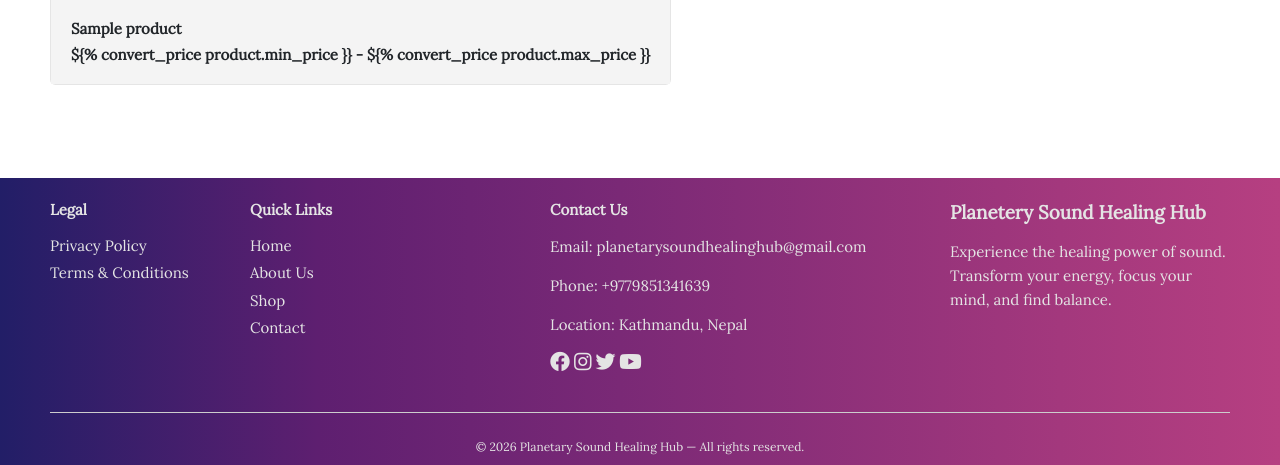
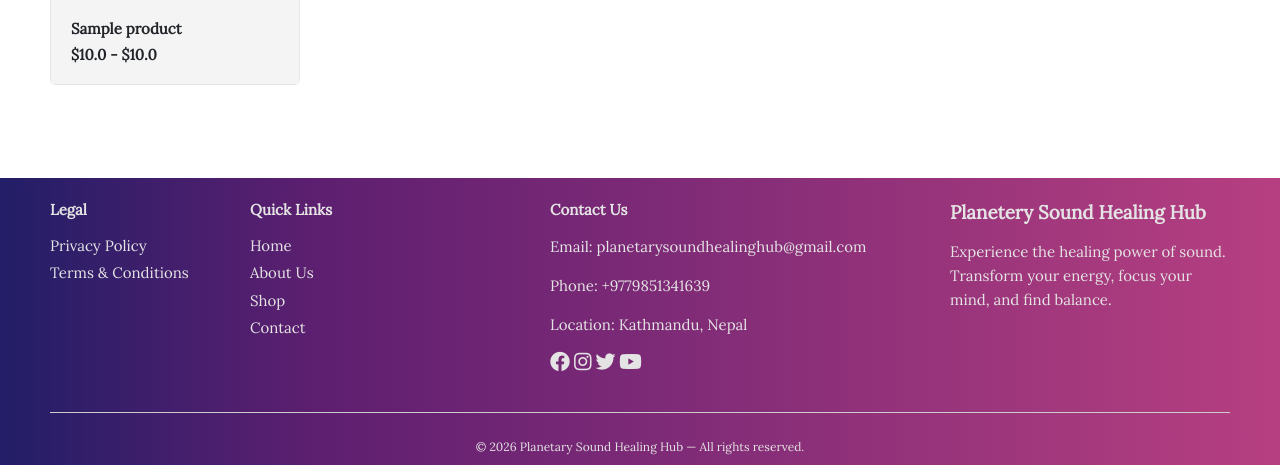
Before and after one commit to BELIEVER10/Django-Ecom, a Django app: page / in a window 1280 px wide. Shown: the part 2610-3075 px from the top of the page. Run offline with Django 5.2, Linux system fonts and the light colour scheme; tables that the repository leaves empty hold one stand-in row (values such as "Sample post"); a database or web service that is not in the repository returns one stand-in record (values such as "Sample title"); data that the repository does not hold is empty; parts of the project's set-up code (start-up, migrations or seed data) failed here and were passed over; some libraries are stand-ins or nearby versions; some web fonts are replaced.

Commit message:
h change

```diff
--- a/templates/home.html
+++ b/templates/home.html
@@ -290,9 +290,9 @@
 
                         {% if product.min_price and product.max_price %}
                         <div class="price mt-1">
-                            {{ currency_symbol }}{% convert_price product.min_price }}
+                            {{ currency_symbol }}{% convert_price product.min_price %}
                             -
-                            {{ currency_symbol }}{% convert_price product.max_price }}
+                            {{ currency_symbol }}{% convert_price product.max_price %}
                         </div>
                         {% else %}
                         <div class="price mt-1">{{ currency_symbol }}{% convert_price product.price %}</div>
```
